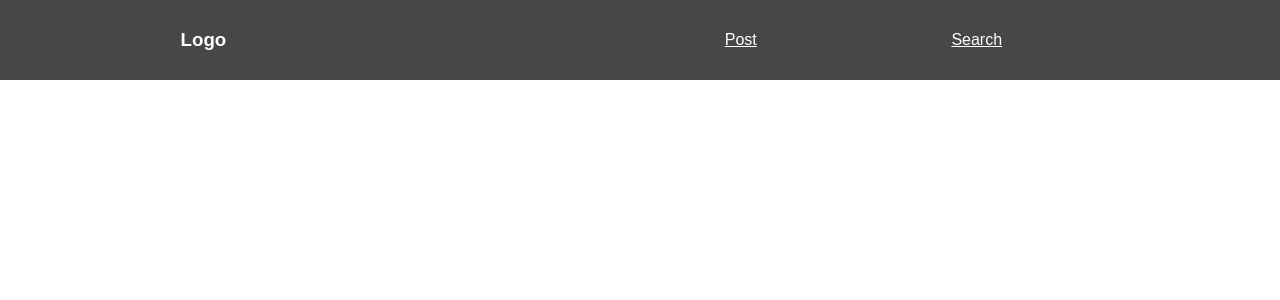
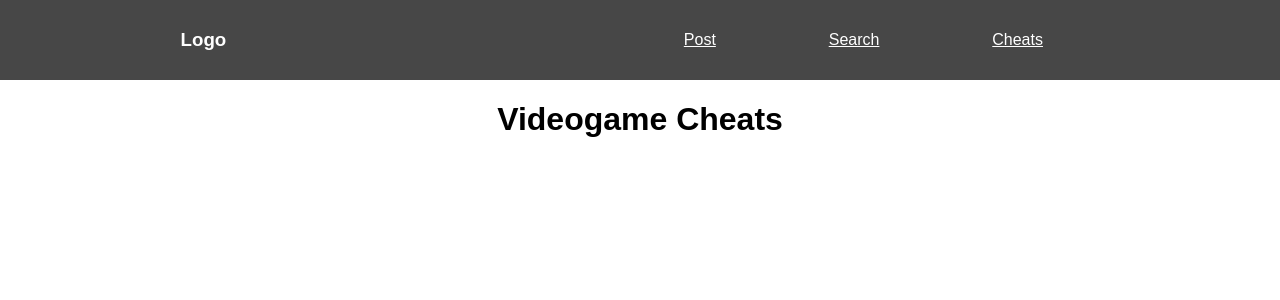
Before and after one commit to krew801/Legend-Had-It, a React (Create React App) app in the folder legend-has-it/: page /cheats in a window 1280 px wide. Shown: the top 300 px of the page. Built offline with nearby package versions, Linux system fonts and the light colour scheme.

Commit message:
Added a cheat page that will show users different videogame cheats.

```diff
--- a/legend-has-it/src/components/App.js
+++ b/legend-has-it/src/components/App.js
@@ -3,6 +3,7 @@ import './App.css';
 import Nav from './Nav';
 import Post from './Post';
 import Search from './Search';
+import Cheats from './Cheats';
 import {BrowserRouter as Router, Switch, Route} from 'react-router-dom';
 
 function App() {
@@ -14,6 +15,7 @@ function App() {
       <Route path="/" exact component={Home}/>
       <Route path="/post" component={Post}/>
       <Route path="/search" component={Search}/>
+      <Route path="/cheats" component={Cheats}/>
       </Switch>
     </div>
     </Router>
--- /dev/null
+++ b/legend-has-it/src/components/Cheats.js
@@ -0,0 +1,12 @@
+import React from 'react';
+import './App.css';
+
+function Cheats() {
+  return (
+    <div className="Cheat">
+        <h1>Videogame Cheats</h1>
+    </div>
+  );
+}
+
+export default Cheats;
--- a/legend-has-it/src/components/Nav.js
+++ b/legend-has-it/src/components/Nav.js
@@ -17,6 +17,9 @@ function Nav() {
                <Link style={navStyle} to="/search">
                <li>Search</li>
                </Link>
+               <Link style={navStyle} to="/cheats">
+               <li>Cheats</li>
+               </Link>
            </ul>
        </nav>
     </div>
```
